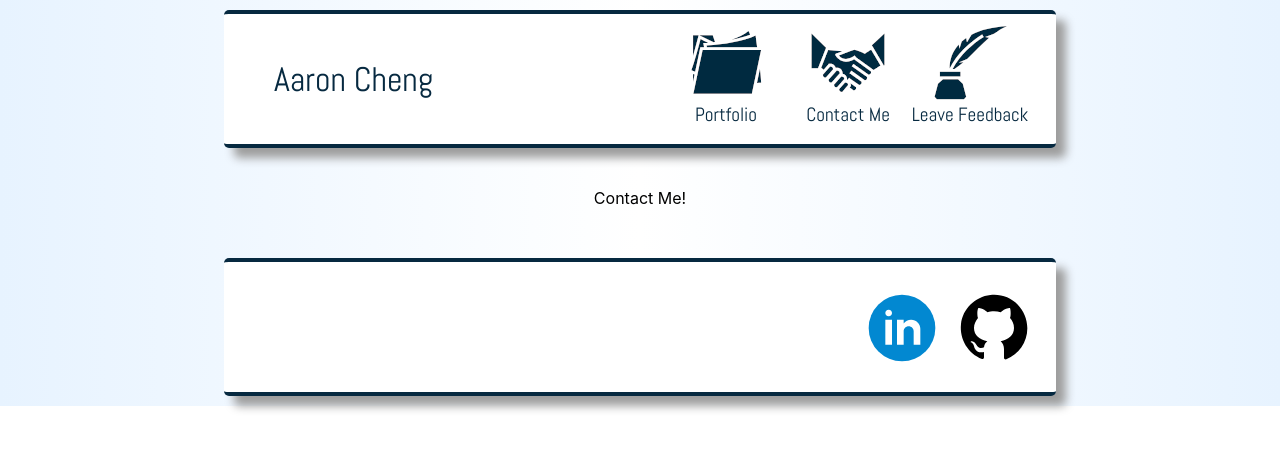
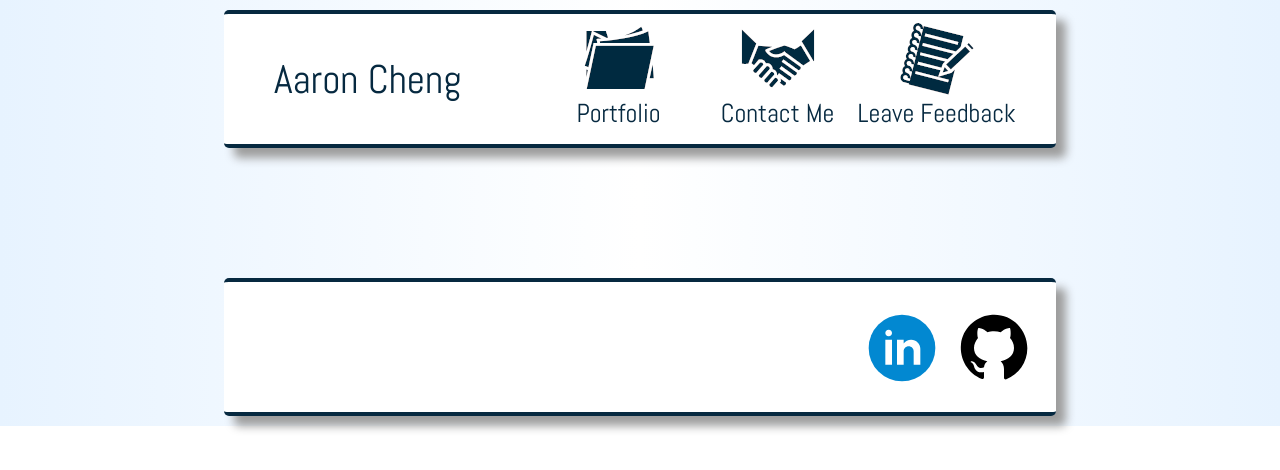
Before and after one commit to aaronchenghs/AaronCheng-Website, a React (Create React App) app: page /contactme in a window 1280 px wide. Shown: the top 470 px of the page. Built offline with nearby package versions, Linux system fonts and the light colour scheme.

Commit message:
New feedback icon, placed bottom bar back in app.js

```diff
--- a/src/App.js
+++ b/src/App.js
@@ -5,6 +5,7 @@ import ContactMe from './routes/contactme/contactme.component';
 import Portfolio from './routes/portfolio/portfolio.component';
 import Feedback from './routes/feedback/feedback.component';
 import Home from './routes/home/home.component';
+import BottomBar from './routes/bottombar.components';
 
 import './App.scss';
 
@@ -21,6 +22,7 @@ const App = () => {
             <Route path='feedback' element={<Feedback />} />
           </Route>
         </Routes>
+        <BottomBar></BottomBar>
       </div>
     </div>
   );
--- a/src/globals/theme.scss
+++ b/src/globals/theme.scss
@@ -2,7 +2,7 @@
 $primary: #062940;
 $sub-primary: rgb(231, 243, 255);
 $theme-font: 'Abel';
-$page-minimum-width: 538px;
+$page-minimum-width: 803px;
 
 :export
 {
--- a/src/routes/bottombar.styles.scss
+++ b/src/routes/bottombar.styles.scss
@@ -11,6 +11,7 @@
   border-radius: 5px;
   margin-top: 50px;
   min-width: $page-minimum-width;
+  min-width: 771px;
   min-height: 130px;
 
   border-bottom: 4px solid $primary;
--- a/src/routes/contactme/contactme.component.jsx
+++ b/src/routes/contactme/contactme.component.jsx
@@ -1,13 +1,13 @@
 import React, { Fragment } from "react";
-import BottomBar from '../bottombar.components.jsx';
+
+import './contactme.styles.scss';
 
 const ContactMe = () => {
   return (
     <Fragment>
-      <div className='Page-Header'>
-        <text className='Header-Text'>Contact Me!</text>
-      </div>
-      <BottomBar></BottomBar>
+      <body className="ContactMe-Page">
+
+      </body>
     </Fragment>
   )
 }
--- /dev/null
+++ b/src/routes/contactme/contactme.styles.scss
@@ -0,0 +1,5 @@
+.ContactMe-Page
+{
+    margin-top: 20px;
+    margin-bottom: 20px;
+}
--- a/src/routes/feedback/feedback.component.jsx
+++ b/src/routes/feedback/feedback.component.jsx
@@ -1,5 +1,4 @@
 import React, { Fragment } from "react";
-import BottomBar from '../bottombar.components.jsx';
 
 import './feedback.styles.scss';
 
@@ -9,7 +8,6 @@ const Feedback = () => {
       <div className='Page-Header'>
         <text className='Header-Text'>Feedback</text>
       </div>
-      <BottomBar></BottomBar>
     </Fragment>
   )
 }
--- a/src/routes/home/home.component.jsx
+++ b/src/routes/home/home.component.jsx
@@ -1,6 +1,5 @@
 import React from "react";
 import { Fragment } from "react";
-import BottomBar from "../bottombar.components.jsx";
 import Stats from "./stats/stats.component";
 import VentureButton from "./explore_button/venturebutton.component.jsx";
 import Introduction from "./introduction/introduction.component.jsx";
@@ -22,7 +21,6 @@ const Home = () => {
           <Stats></Stats>
         </div>
       </body>
-      <BottomBar></BottomBar>
     </Fragment>
   );
 };
--- a/src/routes/navigation.styles.scss
+++ b/src/routes/navigation.styles.scss
@@ -6,7 +6,7 @@
   width: 65%;
   margin-top: 10px;
   display: flex;
-  min-width: 648px;
+  min-width: 771px;
   min-height: 130px;
 
   justify-content: left;
@@ -25,7 +25,7 @@
     flex-direction: row;
     flex: 1;
     justify-content: flex-end;
-    padding-right: 25px;
+    padding-right: 40px;
   }
 
   .home-box {
@@ -35,7 +35,7 @@
     width: 15%;
     min-width: 200px;
 
-    font-size: 34px;
+    font-size: 40px;
     padding-left: 50px;
     text-decoration: none;
     backface-visibility: hidden;
@@ -49,7 +49,8 @@
   .box {
     padding-top: 4px;
     width: 12%;
-    min-width: 122px;
+    min-width: 159px;
+    max-width: 180px;
 
     -moz-osx-font-smoothing: grayscale;
     backface-visibility: hidden;
@@ -79,6 +80,6 @@
   {
     font-family: $theme-font;
     color: $primary;
-    font-size: larger;
+    font-size: 26px;
   }
 }
--- a/src/routes/portfolio/portfolio.component.jsx
+++ b/src/routes/portfolio/portfolio.component.jsx
@@ -1,5 +1,4 @@
 import React, { Fragment } from "react";
-import BottomBar from '../bottombar.components.jsx';
 
 import './portfolio.styles.scss';
 
@@ -9,7 +8,6 @@ const Portfolio = () => {
       <div className='Page-Header'>
         <text className='Header-Text'>Portfolio</text>
       </div>
-      <BottomBar></BottomBar>
     </Fragment>
 
   )
```
Also changed, not shown: src/assets/feedback.svg.
